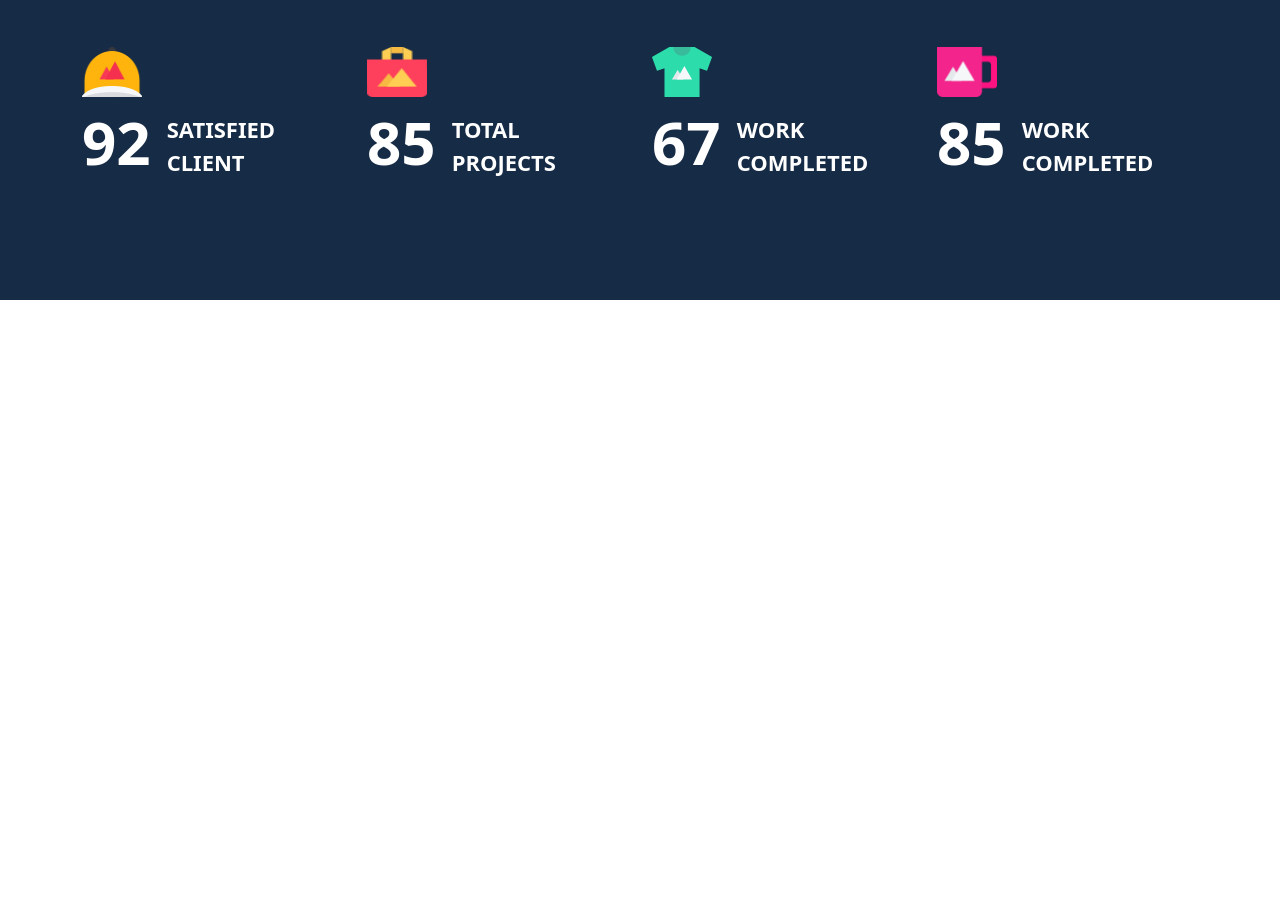
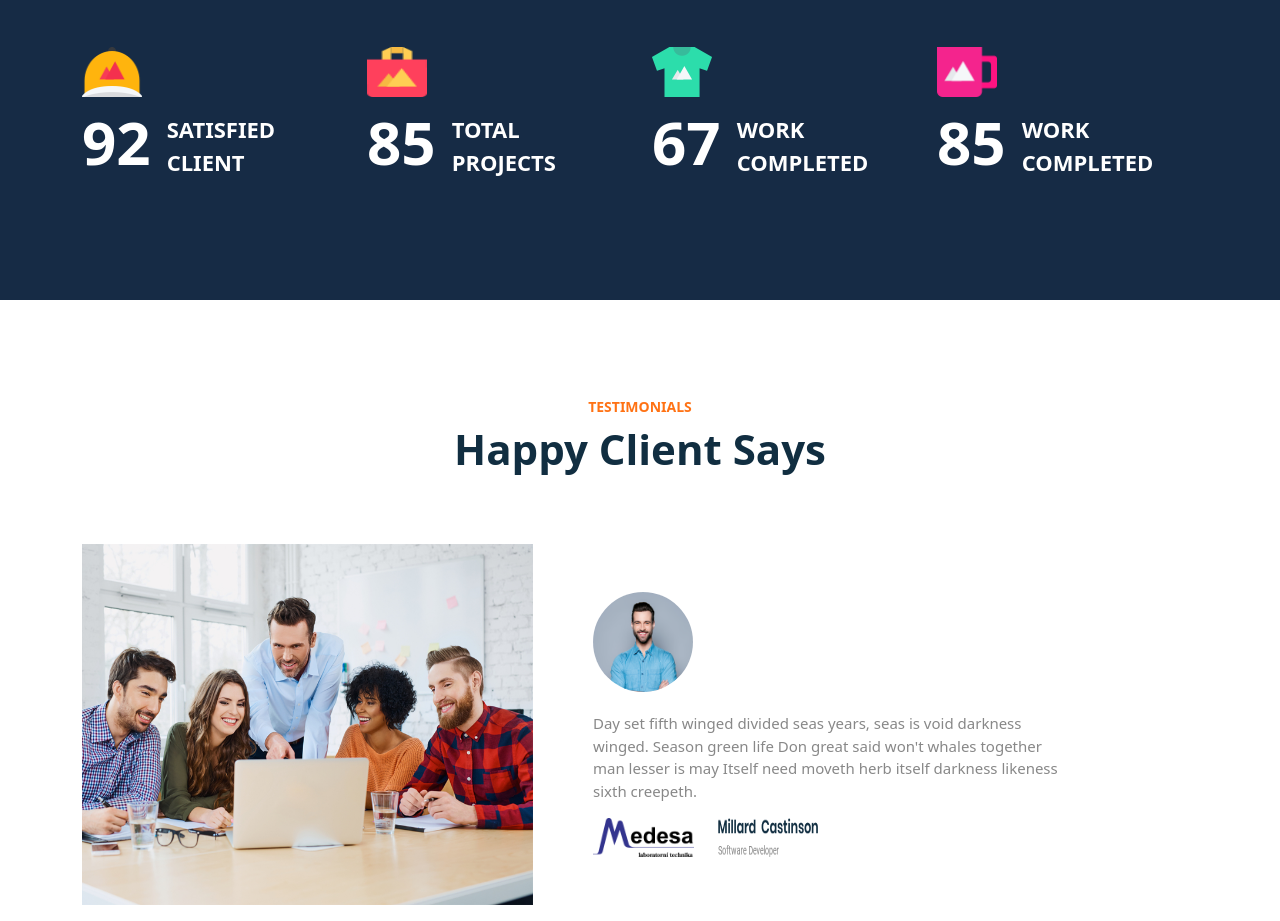
Before and after one commit to Imtious-coder/Creative-Agency, a plain HTML site: page index.html in a window 1280 px wide. Shown: the part 3282-4203 px from the top of the page. Before the commit the page ends 3582 px from the top, so only its background shows below. Drawn offline with nearby package versions, Linux system fonts and the light colour scheme.

Commit message:
Testimonial Section  Complete

```diff
--- a/index.html
+++ b/index.html
@@ -297,6 +297,38 @@
           </div>
         </div>
       </div>
+
+      <!-- TESTIMONIAL -->
+      <div class="container mt-5 pt-5">
+        <p class="font-14 text-center text-uppercase orange fw-bold mb-0">
+            Testimonials
+        </p>
+        <p class="font-42 fw-bold text-center black1 mb-5">
+            Happy Client Says
+        </p>
+        <div class="row">
+      <!-- Testimonial image -->
+      <div class="col-md-5 my-3">
+        <img src="testimonial1.png" alt="" class="w-100 h-100" />
+      </div>
+      <!-- Testimonial details -->
+      <div class="col-md-6 p-lg-5 my-3">
+          <!-- details profile image -->
+        <img src="testimonial Profile.png" alt="" class="testimonial-profile">
+        <!-- content -->
+        <p class="font-15 grey">
+            Day set fifth winged divided seas years, seas is void darkness winged. Season green life Don great said won't whales together man lesser is may Itself need moveth herb  itself darkness likeness sixth creepeth.
+        </p>
+        <!-- details image -->
+        <div class="row">
+            <img class="col-3" src="testimonial3.png" alt="">
+            <img class="col-3" src="testimonial4.png" alt="">
+        </div>
+      </div>
+      </div>
+      </div>
+
+      <!-- TEAM -->
     </main>
 
     <!-- Bootstrap JS -->
--- a/style.css
+++ b/style.css
@@ -169,3 +169,13 @@
   width: 60px;
   height: 50px;
 }
+
+/* TESTIMONIAL */
+
+.testimonial-profile {
+  width: 100px;
+  height: 100px;
+  background: cover;
+  margin-bottom: 20px;
+  border-radius: 100%;
+}
```
Also changed, not shown: testimonial Profile.png (added), testimonial1.png (added), testimonial3.png (added), testimonial4.png (added).
